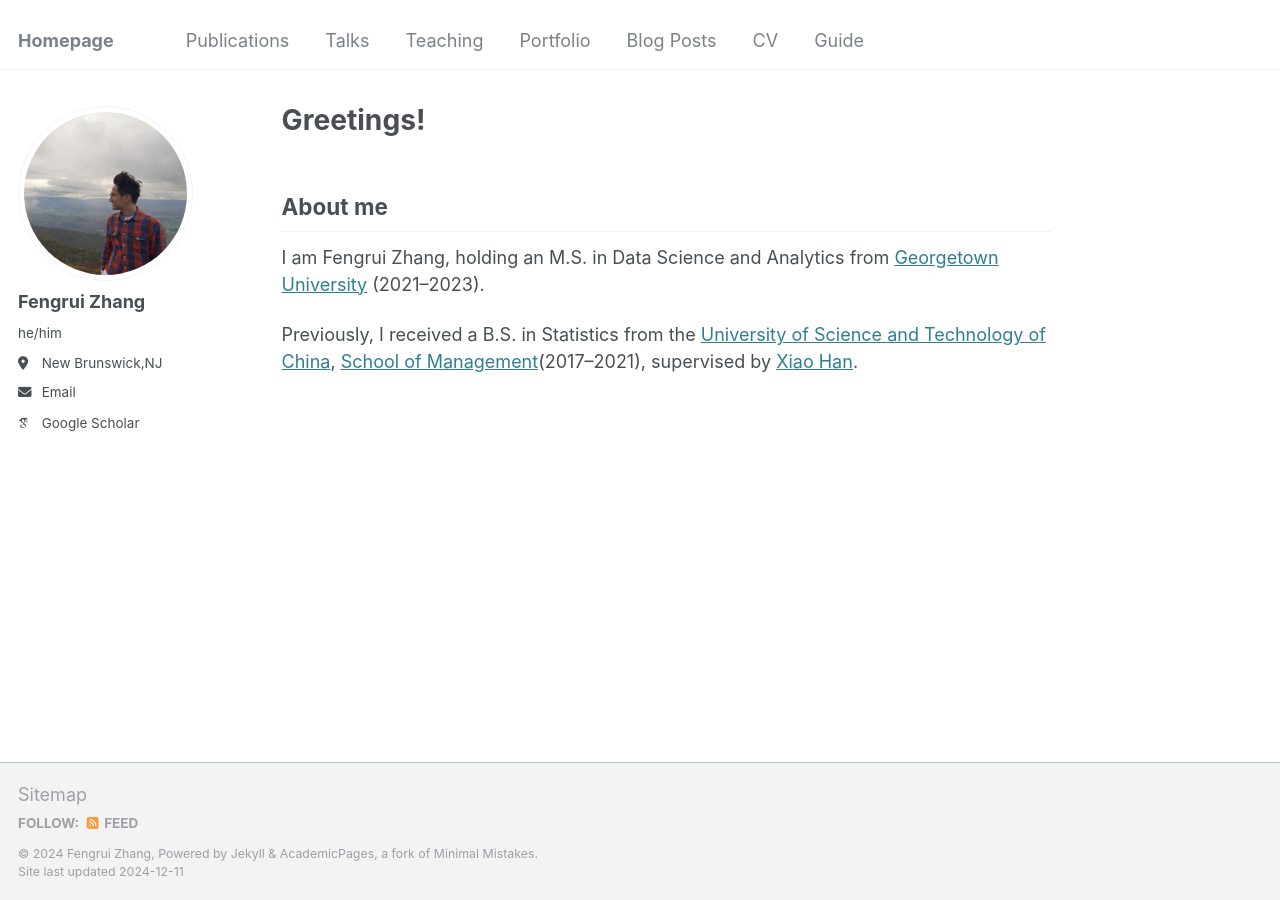
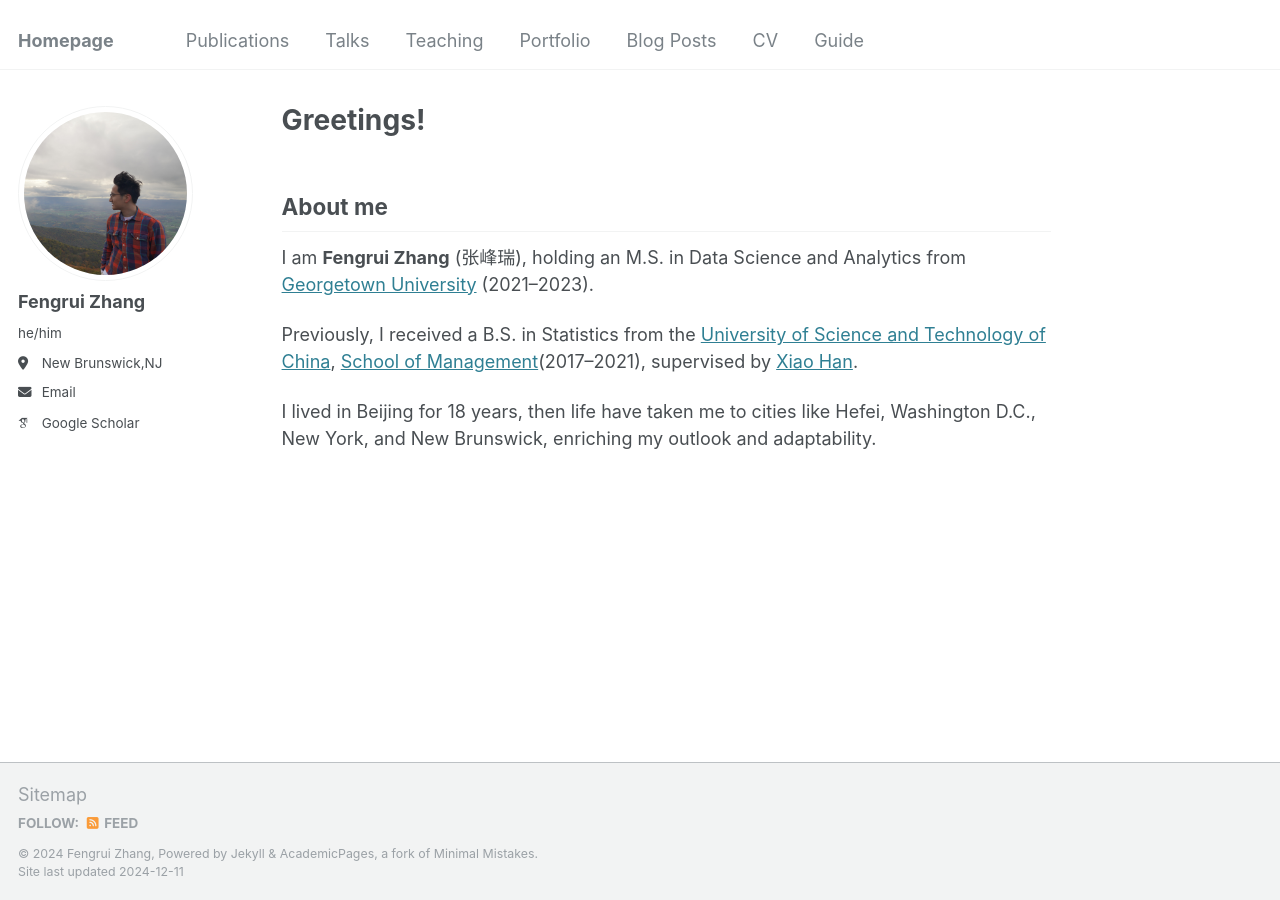
Before and after one commit to fengrui-z/fengrui-z.github.io, a Jekyll site: the page built from _pages/about.md, in a window 1280 px wide. Built offline with Jekyll 4.4.1, drawn with Linux system fonts in a browser that asks for light colours; some web fonts are replaced.

Commit message:
Update about.md

```diff
--- a/_pages/about.md
+++ b/_pages/about.md
@@ -8,6 +8,8 @@ redirect_from:
 ---
 
 ## About me
-I am Fengrui Zhang, holding an M.S. in Data Science and Analytics from [Georgetown University](https://analytics.georgetown.edu/) (2021–2023).
+I am **Fengrui Zhang** (张峰瑞), holding an M.S. in Data Science and Analytics from [Georgetown University](https://analytics.georgetown.edu/) (2021–2023).
 
 Previously, I received a B.S. in Statistics from the [University of Science and Technology of China](https://en.ustc.edu.cn/), [School of Management](https://en.business.ustc.edu.cn/main.htm)(2017–2021), supervised by [Xiao Han](https://bs.ustc.edu.cn/english/profile-652.html).
+
+I lived in Beijing for 18 years, then life have taken me to cities like Hefei, Washington D.C., New York, and New Brunswick, enriching my outlook and adaptability.
```
